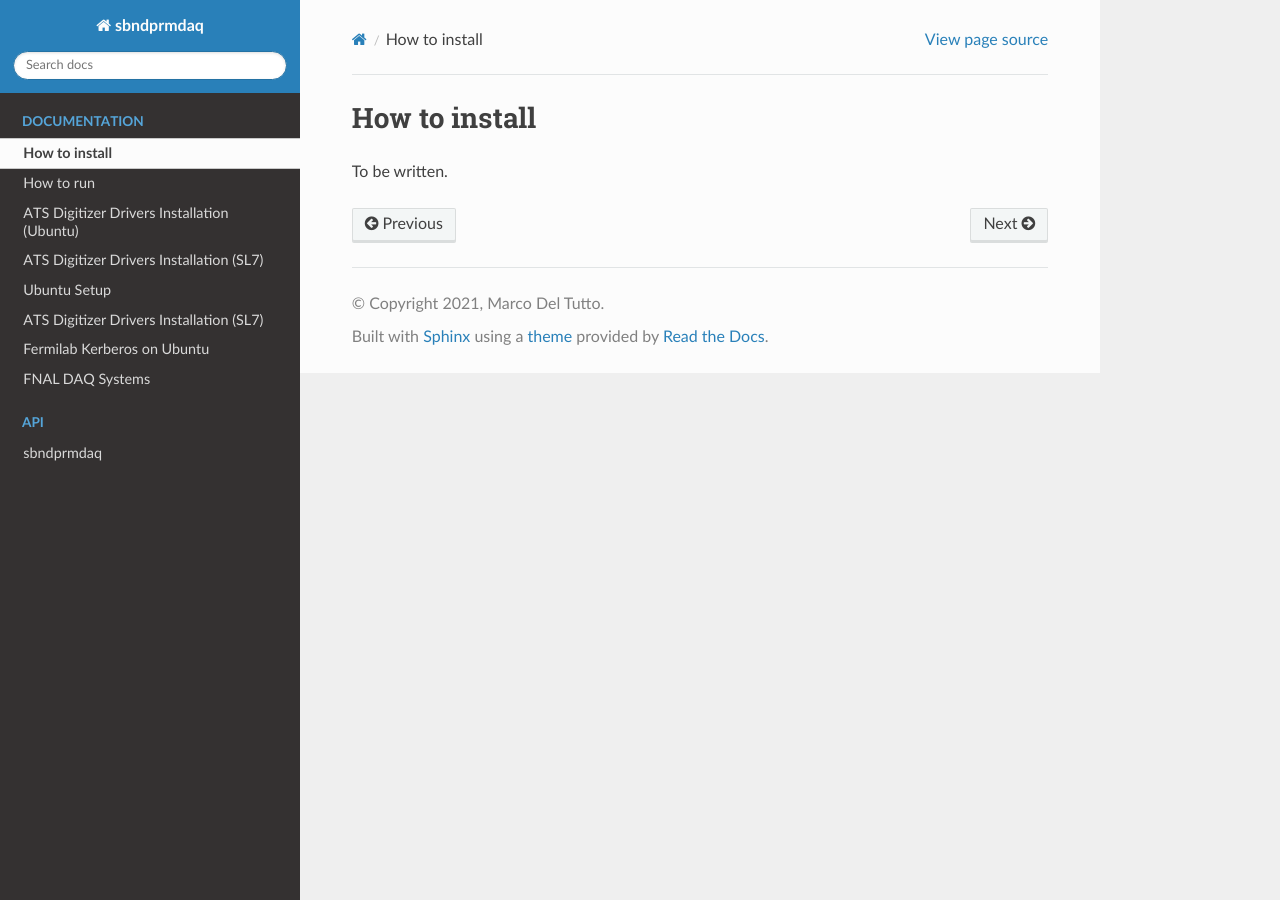
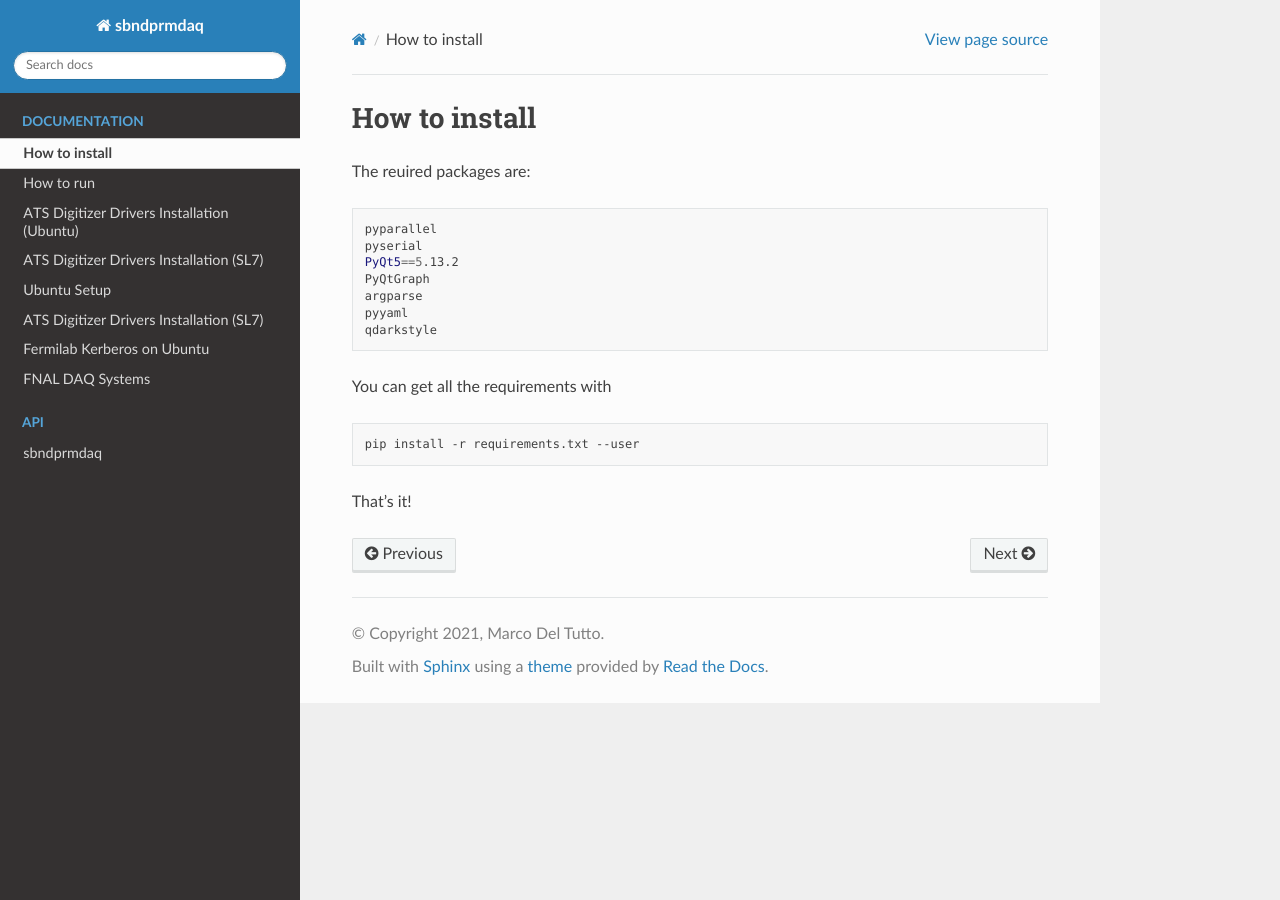
Before and after one commit to marcodeltutto/SBNDPurityMonitorDAQ, a Sphinx documentation site: the page built from docs/source/installation.rst, in a window 1280 px wide. Built offline with Sphinx 7.4.7 and the Read the Docs theme 2.0.0, drawn with Linux system fonts in a browser that asks for light colours; pages that are not in the unit, such as notebooks, are missing from menus.

Commit message:
Update installation.rst

```diff
--- a/docs/source/installation.rst
+++ b/docs/source/installation.rst
@@ -1,4 +1,22 @@
 How to install
 ==============
 
-To be written.
+The reuired packages are:
+
+.. code-block:: bash
+
+	pyparallel
+	pyserial
+	PyQt5==5.13.2
+	PyQtGraph
+	argparse
+	pyyaml
+	qdarkstyle
+
+You can get all the requirements with
+
+.. code-block:: bash
+
+	pip install -r requirements.txt --user
+
+That's it!
```
